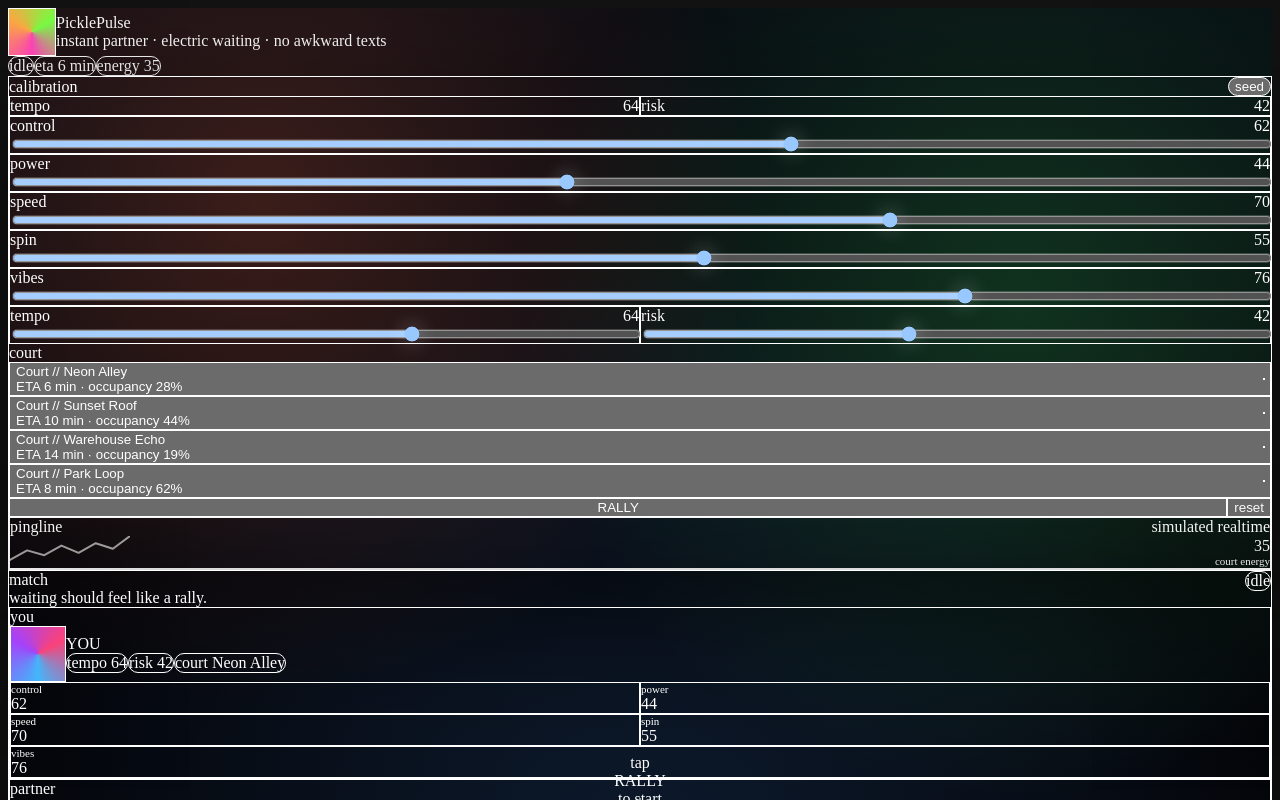
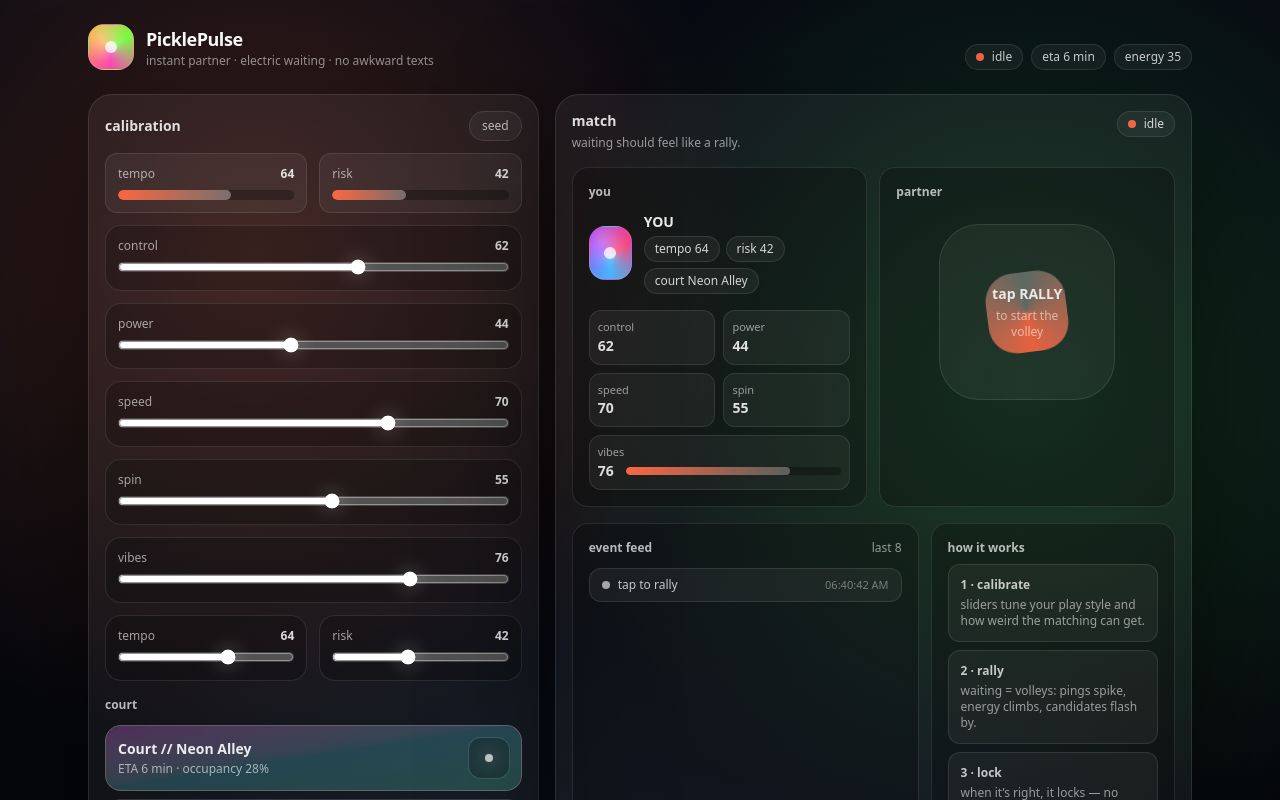
Before and after one commit to Above-Capital/submissions, a Next.js app: page / in a window 1280 px wide. Shown: the top 800 px of the page. Built offline with nearby package versions, Linux system fonts and the light colour scheme.

Commit message:
fix: restore Tailwind v4 import

```diff
--- a/src/app/globals.css
+++ b/src/app/globals.css
@@ -1,9 +1,12 @@
-@tailwind base;
-@tailwind components;
-@tailwind utilities;
+@import "tailwindcss";
 
 :root {
   color-scheme: dark;
+}
+
+body {
+  background: #000;
+  color: #fff;
 }
 
 * {
```
